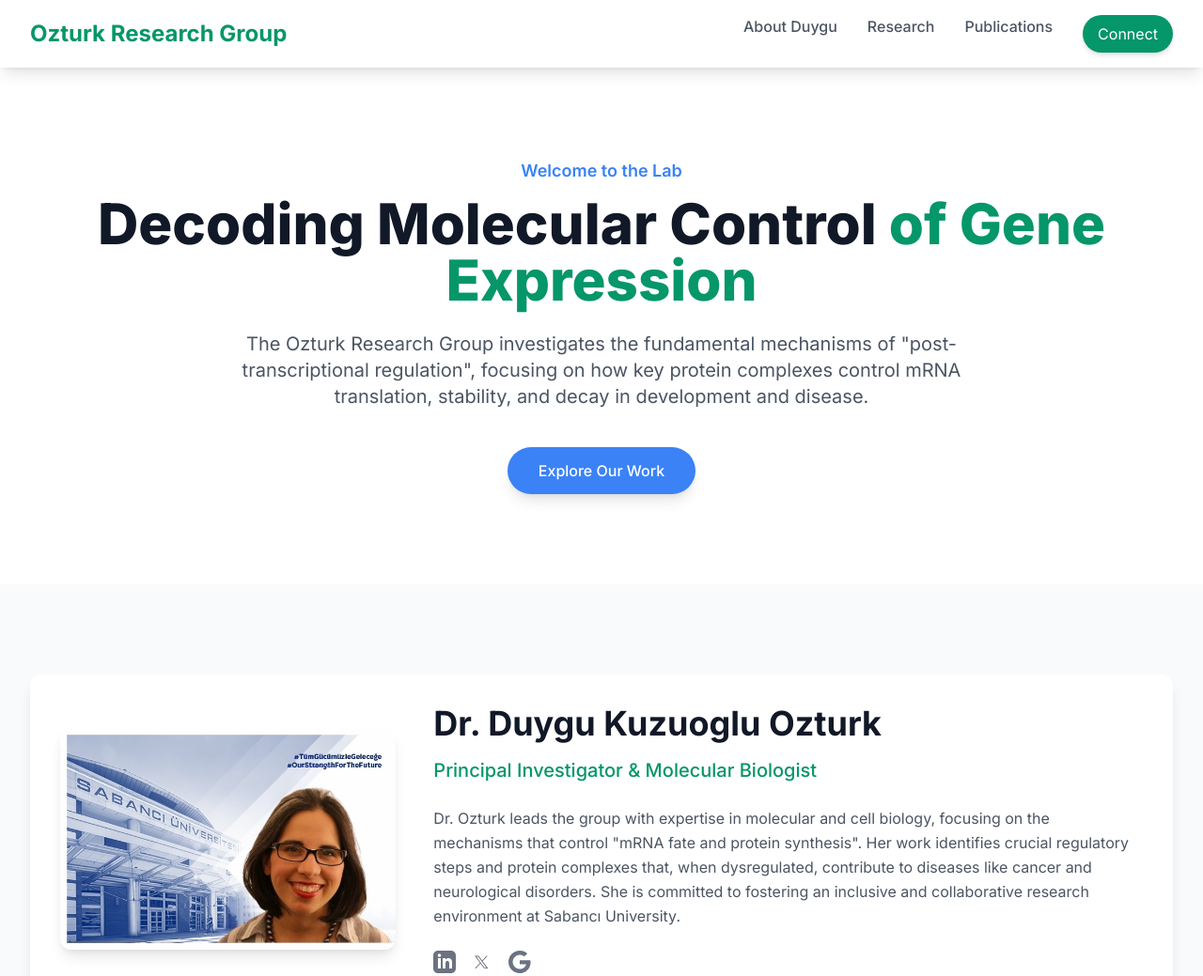
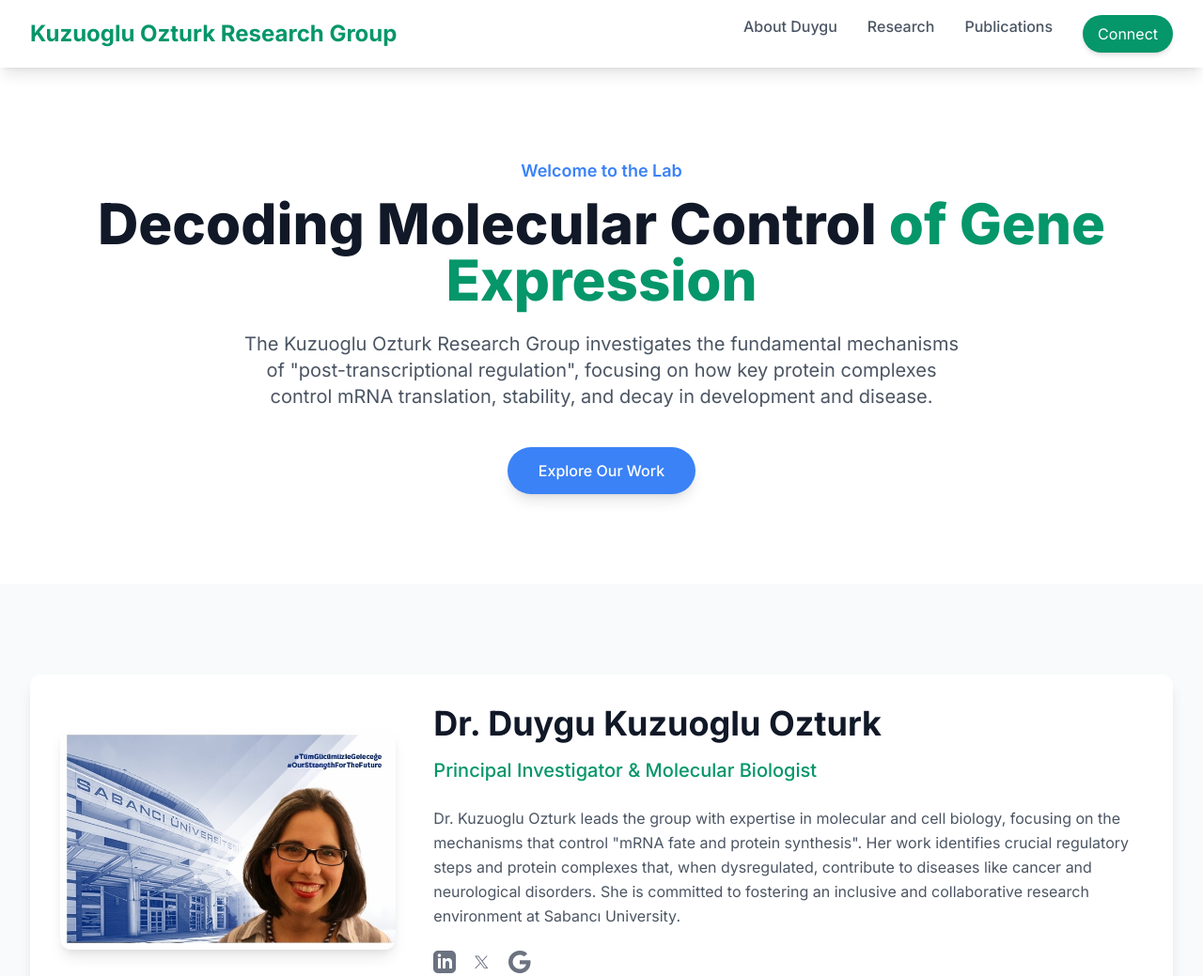
Before and after one commit to akinozturk/duygu-lab, a plain HTML site: page index.html in a window 1280 px wide. Shown: the top 1039 px of the page at 94% size. Drawn offline with nearby package versions, Linux system fonts and the light colour scheme.

Commit message:
Update index.html
added kuzuoglu to ozturk

```diff
--- a/index.html
+++ b/index.html
@@ -3,7 +3,7 @@
 <head>
     <meta charset="UTF-8">
     <meta name="viewport" content="width=device-width, initial-scale=1.0">
-    <title>Ozturk Research Group | Molecular & Translational Control</title>
+    <title>Kuzuoglu Ozturk Research Group | Molecular & Translational Control</title>
     <!-- Load Tailwind CSS -->
     <script src="https://cdn.tailwindcss.com"></script>
     <!-- Configure Tailwind for the Inter font and modern features -->
@@ -43,7 +43,7 @@
     <!-- Navbar -->
     <header class="sticky top-0 z-50 bg-card shadow-lg">
         <div class="max-w-7xl mx-auto px-4 sm:px-6 lg:px-8 py-4 flex justify-between items-center">
-            <a href="#" class="text-2xl font-bold text-primary hover:text-green-700 transition duration-300">Ozturk Research Group</a>
+            <a href="#" class="text-2xl font-bold text-primary hover:text-green-700 transition duration-300">Kuzuoglu Ozturk Research Group</a>
             <nav class="hidden md:flex space-x-8">
                 <a href="#about" class="text-gray-600 hover:text-primary transition duration-200 font-medium">About Duygu</a>
                 <a href="#research" class="text-gray-600 hover:text-primary transition duration-200 font-medium">Research</a>
@@ -67,7 +67,7 @@
                     Decoding Molecular Control <span class="text-primary">of Gene Expression</span>
                 </h1>
                 <p class="text-xl text-gray-600 max-w-3xl mx-auto mb-10">
-                    The Ozturk Research Group investigates the fundamental mechanisms of "post-transcriptional regulation", focusing on how key protein complexes control mRNA translation, stability, and decay in development and disease.
+                    The Kuzuoglu Ozturk Research Group investigates the fundamental mechanisms of "post-transcriptional regulation", focusing on how key protein complexes control mRNA translation, stability, and decay in development and disease.
                 </p>
                 <a href="#research" class="inline-flex items-center justify-center px-8 py-3 border border-transparent text-base font-medium rounded-full shadow-lg text-white bg-secondary hover:bg-blue-700 transition duration-300 transform hover:scale-105">
                     Explore Our Work
@@ -95,7 +95,7 @@
                             Principal Investigator & Molecular Biologist
                         </p>
                         <p class="text-gray-600 leading-relaxed">
-                            Dr. Ozturk leads the group with expertise in molecular and cell biology, focusing on the mechanisms that control "mRNA fate and protein synthesis". Her work identifies crucial regulatory steps and protein complexes that, when dysregulated, contribute to diseases like cancer and neurological disorders. She is committed to fostering an inclusive and collaborative research environment at Sabancı University.
+                            Dr. Kuzuoglu Ozturk leads the group with expertise in molecular and cell biology, focusing on the mechanisms that control "mRNA fate and protein synthesis". Her work identifies crucial regulatory steps and protein complexes that, when dysregulated, contribute to diseases like cancer and neurological disorders. She is committed to fostering an inclusive and collaborative research environment at Sabancı University.
                         </p>
                         <div class="mt-6 flex justify-center md:justify-start space-x-4">
                             <!-- LinkedIn link -->
@@ -275,7 +275,7 @@
     <!-- Footer -->
     <footer class="bg-gray-800 text-white py-8">
         <div class="max-w-7xl mx-auto px-4 sm:px-6 lg:px-8 text-center text-sm">
-            <p>&copy; 2024 Ozturk Research Group. All rights reserved.</p>
+            <p>&copy; 2025 Kuzuoglu Ozturk Research Group. All rights reserved.</p>
             <p class="mt-2 text-gray-400">Molecular Biology & Translational Control | Led by Dr. Duygu Kuzuoglu Ozturk</p>
         </div>
     </footer>
```
